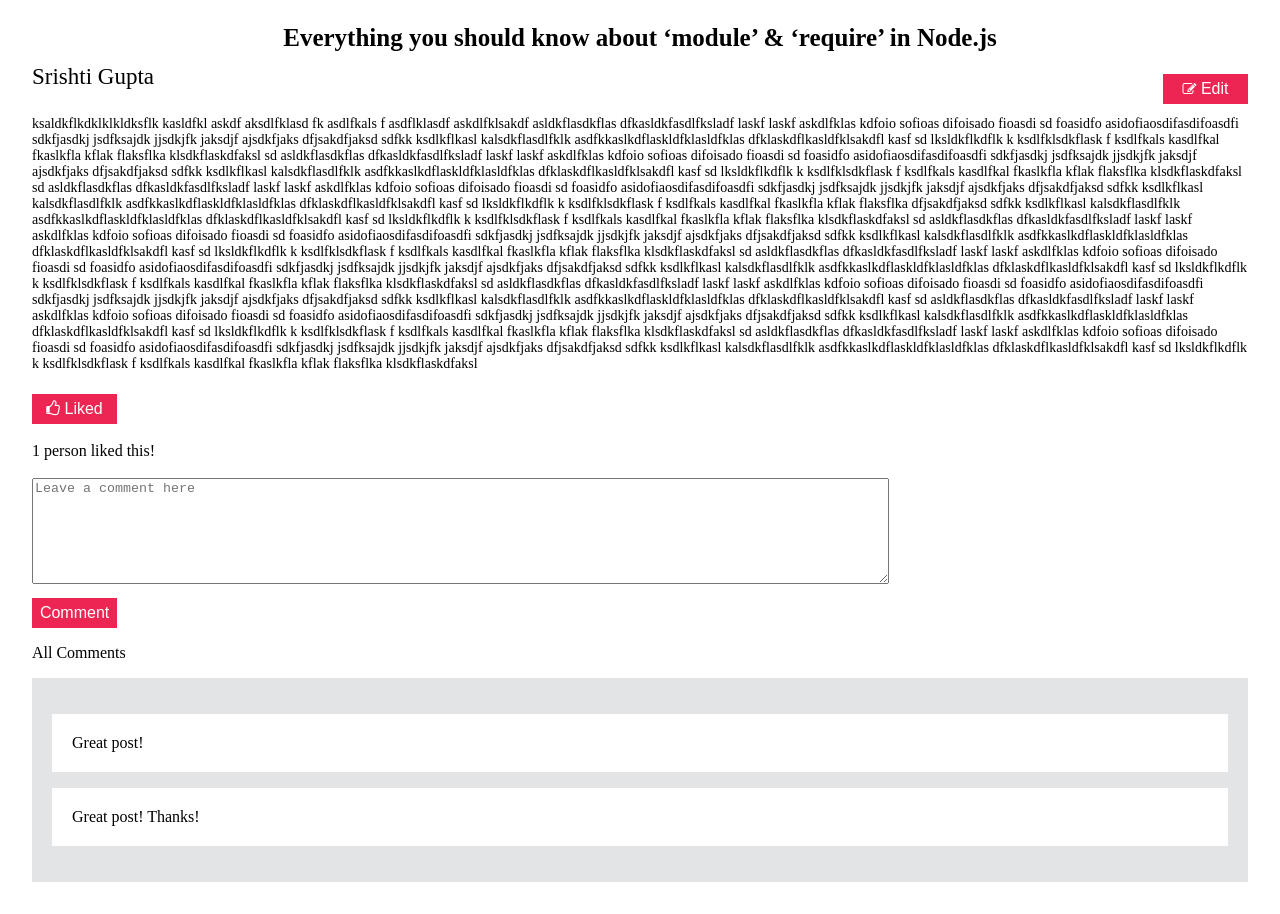
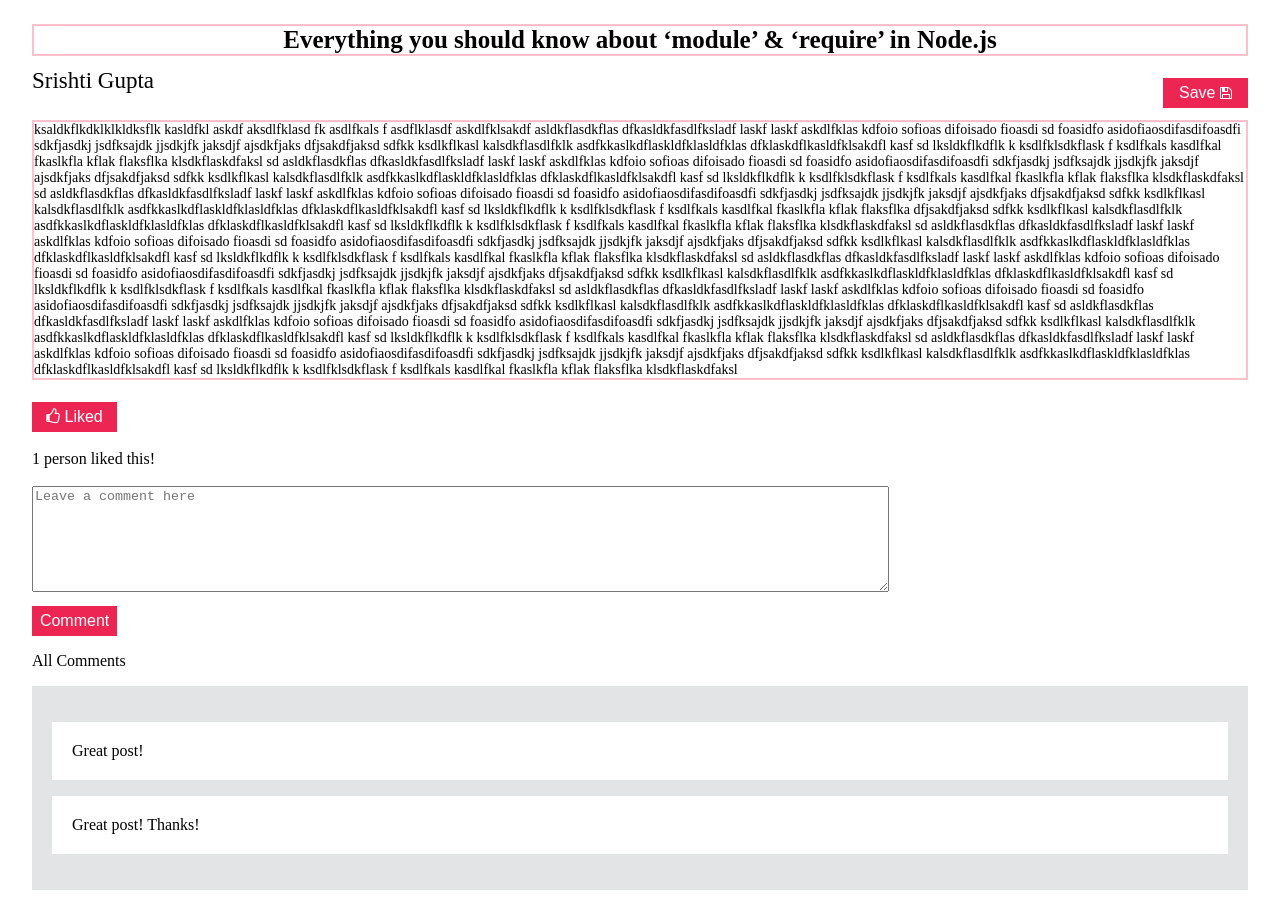
Before and after one commit to post2shyam/Scribbler, a plain HTML site: page html/post.html in a window 1280 px wide. Both pictures are taken after a click on the button "Edit". Drawn offline with Linux system fonts and the light colour scheme.

Commit message:
Edit button functionality implemetned.
Edit button functionality implemetned.

```diff
--- a/html/post.html
+++ b/html/post.html
@@ -15,17 +15,17 @@
     <!-- TODO: Include code for header here -->
 
     <div>
-        <div class="post-title">Everything you should know about ‘module’ & ‘require’ in Node.js</div>
+        <div id="post-title" class="post-title">Everything you should know about ‘module’ & ‘require’ in Node.js</div>
 
         <div class="author-container">
             <label class="post-author">Srishti Gupta</label>
-            <button class="comment-btn">
+            <button id="edit-button" class="comment-btn" onclick="handleEditButtonClick()">
+                Edit
                 <i style="font-size: 14px;" class="fa fa-edit" id="edit-save-icon"></i>
-                Edit
             </button>
         </div>
 
-        <div class="post-content">
+        <div id="post-content" class="post-content">
             ksaldkflkdklklkldksflk kasldfkl askdf aksdlfklasd fk asdlfkals f asdflklasdf askdlfklsakdf asldkflasdkflas dfkasldkfasdlfksladf laskf laskf askdlfklas kdfoio sofioas difoisado fioasdi sd foasidfo asidofiaosdifasdifoasdfi sdkfjasdkj jsdfksajdk jjsdkjfk
             jaksdjf ajsdkfjaks dfjsakdfjaksd sdfkk ksdlkflkasl kalsdkflasdlfklk asdfkkaslkdflaskldfklasldfklas dfklaskdflkasldfklsakdfl kasf sd lksldkflkdflk k ksdlfklsdkflask f ksdlfkals kasdlfkal fkaslkfla kflak flaksflka klsdkflaskdfaksl sd asldkflasdkflas
             dfkasldkfasdlfksladf laskf laskf askdlfklas kdfoio sofioas difoisado fioasdi sd foasidfo asidofiaosdifasdifoasdfi sdkfjasdkj jsdfksajdk jjsdkjfk jaksdjf ajsdkfjaks dfjsakdfjaksd sdfkk ksdlkflkasl kalsdkflasdlfklk asdfkkaslkdflaskldfklasldfklas
--- a/scripts/post.js
+++ b/scripts/post.js
@@ -0,0 +1,17 @@
+//Event handlers
+function handleEditButtonClick() {
+    const saveButtonTemplate = 'Save <i style="font-size: 14px;" class="fa fa-save" id="edit-save-icon"></i>';
+    const editButtonTemplate = 'Edit <i style="font-size: 14px;" class="fa fa-edit" id="edit-save-icon"></i>';
+    const border = '2px solid pink';
+
+    const postTitleField = document.getElementById("post-title");
+    const postBodyField = document.getElementById("post-content");
+    const editButton = document.getElementById("edit-button")
+
+    editButton.innerHTML = postTitleField.contentEditable == "false" ? editButtonTemplate : saveButtonTemplate;
+    postTitleField.style.border = postTitleField.contentEditable == "false" ? 'none' : border;
+    postBodyField.style.border = postTitleField.contentEditable == "false" ? 'none' : border;
+    postBodyField.contentEditable = postBodyField.contentEditable == "false" ? "true" : "false";
+    postTitleField.contentEditable = postTitleField.contentEditable == "false" ? "true" : "false";
+
+}
```
